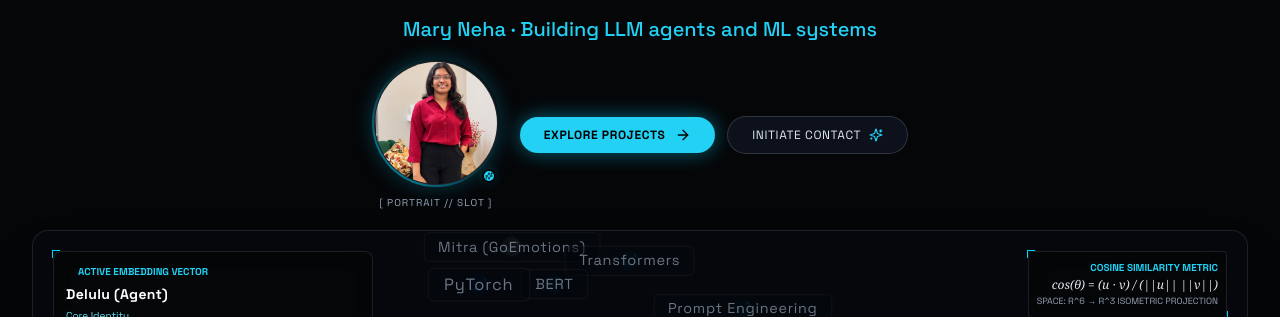
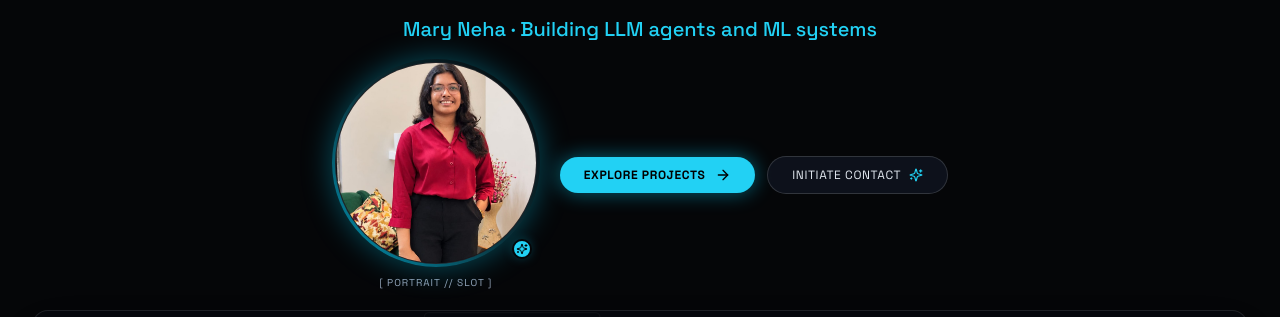
Before and after one commit to Cute02/cute02.github.io, a Next.js app: page / in a window 1280 px wide. Shown: the part 273-590 px from the top of the page. Built offline with nearby package versions, Linux system fonts and the light colour scheme; no server answers.

Commit message:
style(hero): increase profile photo frame size from 28/32 to 44/52 with enhanced glow ring

```diff
--- a/src/components/hero/PhotoPlaceholder.tsx
+++ b/src/components/hero/PhotoPlaceholder.tsx
@@ -11,7 +11,7 @@ export function PhotoPlaceholder() {
   return (
     <div className="relative group flex flex-col items-center">
       {/* Outer Rotating Glowing Ring */}
-      <div className="relative w-28 h-28 sm:w-32 sm:h-32 rounded-full p-[2px] bg-gradient-to-tr from-cyan-500/70 via-cyan-400/20 to-transparent shadow-[0_0_20px_rgba(0,212,255,0.25)] transition-all duration-300 group-hover:shadow-[0_0_30px_rgba(0,212,255,0.4)]">
+      <div className="relative w-44 h-44 sm:w-52 sm:h-52 rounded-full p-[3px] bg-gradient-to-tr from-cyan-500/70 via-cyan-400/20 to-transparent shadow-[0_0_30px_rgba(0,212,255,0.35)] transition-all duration-300 group-hover:shadow-[0_0_50px_rgba(0,212,255,0.55)]">
         {/* Inner Circle Frame */}
         <div className="w-full h-full rounded-full bg-[#07090e] border border-white/10 flex flex-col items-center justify-center overflow-hidden relative">
           {!imageError ? (
@@ -45,9 +45,9 @@ export function PhotoPlaceholder() {
         {/* Status indicator dot */}
         <div
           title="Profile Matrix Slot"
-          className="absolute bottom-1 right-1 w-3.5 h-3.5 rounded-full bg-cyan-400 border-2 border-[#050608] flex items-center justify-center shadow-cyan-sm"
+          className="absolute bottom-2 right-2 w-5 h-5 rounded-full bg-cyan-400 border-2 border-[#050608] flex items-center justify-center shadow-cyan-sm"
         >
-          <Sparkles className="w-2 h-2 text-black" />
+          <Sparkles className="w-3 h-3 text-black" />
         </div>
       </div>
 
```
